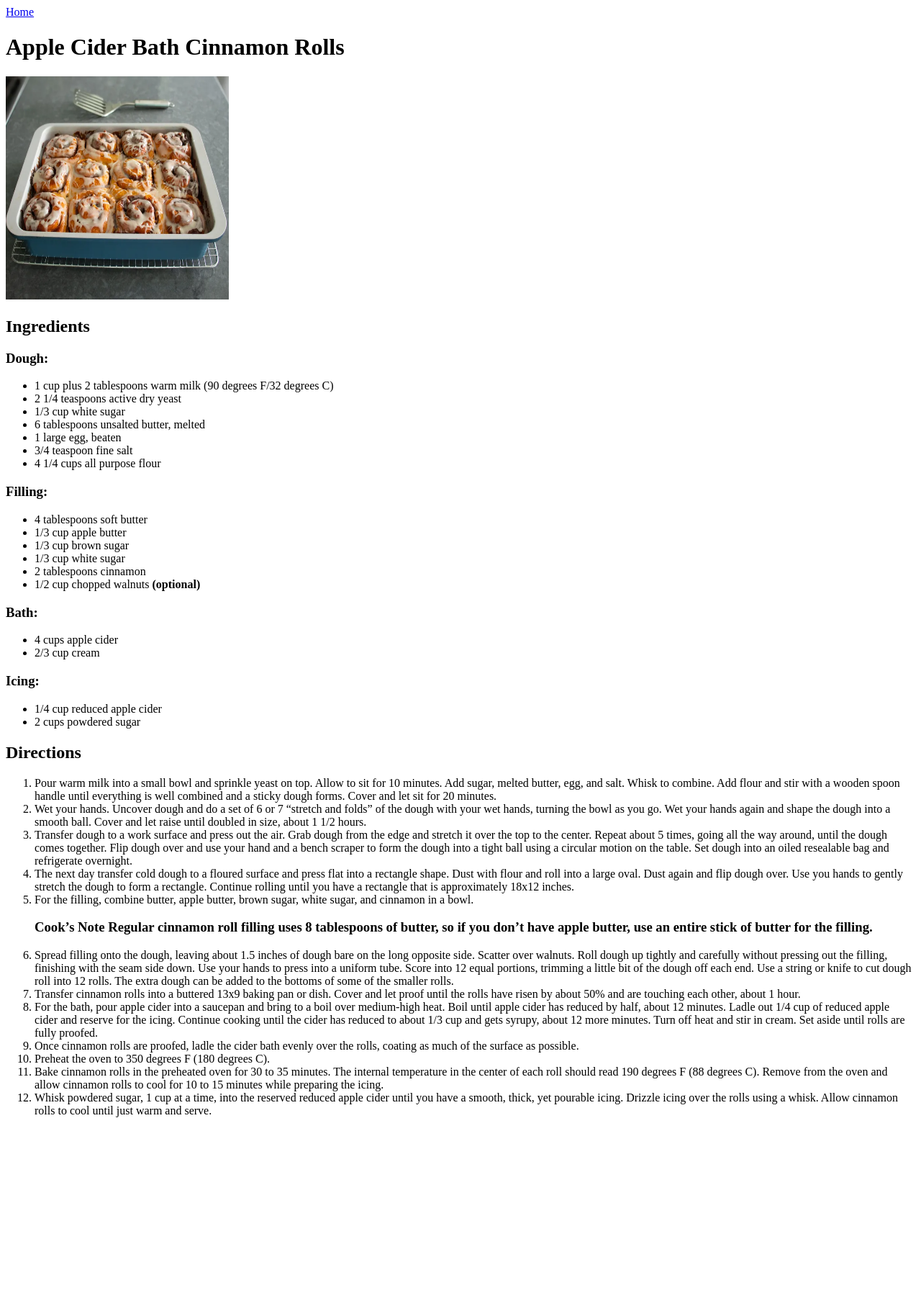
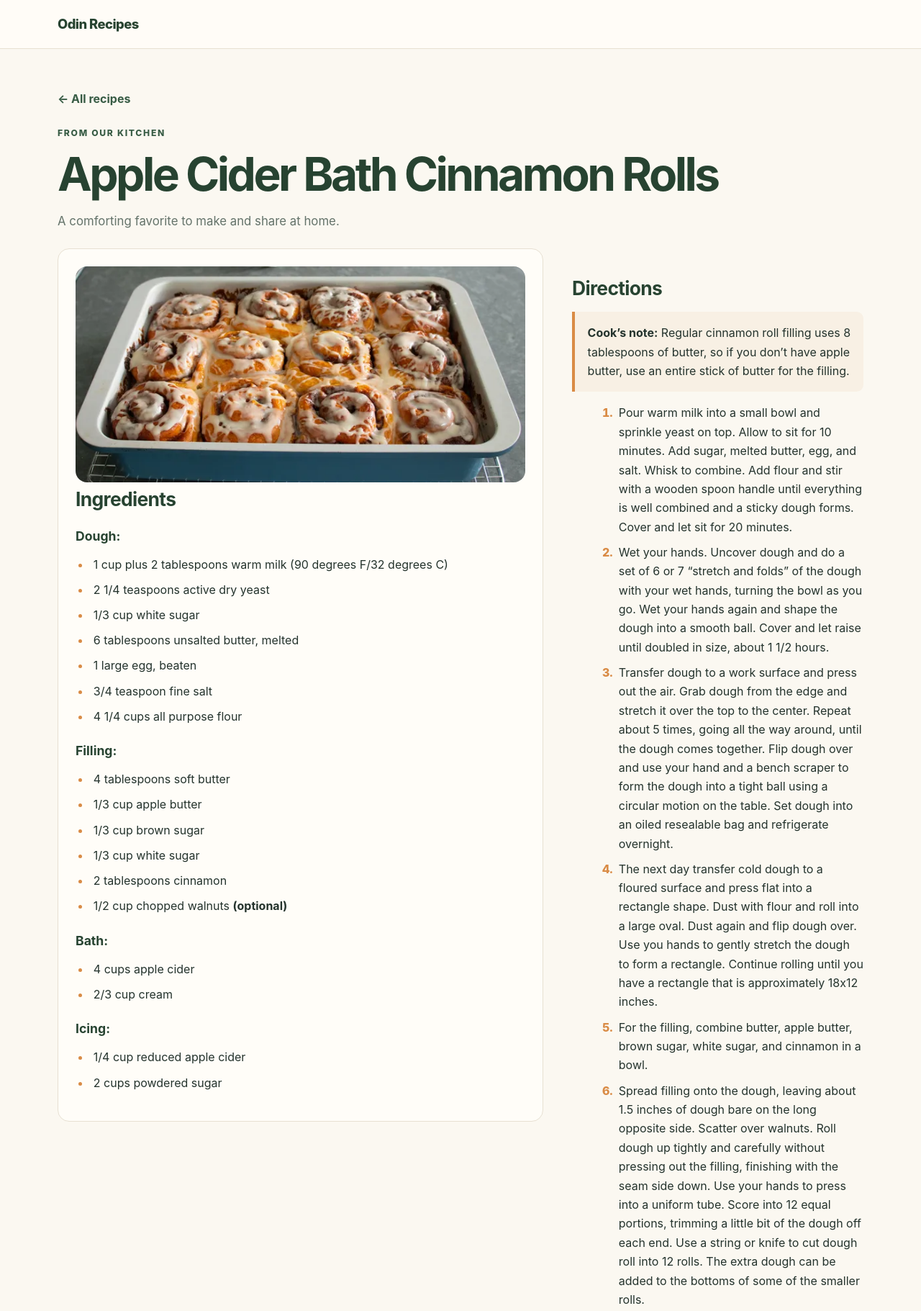
Before and after one commit to muhandalharthi28-oss/odin-recipes, a plain HTML site: page recipes/Apple-Cider-Bath-Cinnamon-Rolls.html in a window 1280 px wide. Shown: the top 1821 px of the page at 72% size. Before the commit the page ends 1568 px from the top, so only its background shows below. Drawn offline with Linux system fonts and the light colour scheme.

Commit message:
Upgrade recipe site design and pages

```diff
--- /dev/null
+++ b/CSS/style.css
@@ -0,0 +1,67 @@
+:root {
+  color-scheme: light;
+  --ink: #24332d;
+  --muted: #64736a;
+  --paper: #fbf8f1;
+  --card: #fffdf8;
+  --green: #385c45;
+  --green-dark: #274331;
+  --line: #e7e0d2;
+  --accent: #d98b45;
+  font-family: Inter, ui-sans-serif, system-ui, -apple-system, BlinkMacSystemFont, "Segoe UI", sans-serif;
+}
+
+* { box-sizing: border-box; }
+body {
+  margin: 0;
+  background: var(--paper);
+  color: var(--ink);
+  line-height: 1.65;
+}
+a { color: var(--green); }
+a:focus-visible { outline: 3px solid var(--accent); outline-offset: 3px; }
+.site-header {
+  padding: 1.15rem max(1.25rem, calc((100% - 1120px) / 2));
+  border-bottom: 1px solid var(--line);
+  background: rgba(255, 253, 248, .92);
+}
+.brand { color: var(--green-dark); font-weight: 800; letter-spacing: -.03em; text-decoration: none; font-size: 1.15rem; }
+main { width: min(1120px, calc(100% - 2.5rem)); margin: 0 auto; padding: 3.5rem 0 5rem; }
+.eyebrow { margin: 0 0 .6rem; color: var(--green); text-transform: uppercase; letter-spacing: .14em; font-size: .76rem; font-weight: 800; }
+h1, h2, h3 { line-height: 1.2; color: var(--green-dark); }
+h1 { margin: 0; font-size: clamp(2.35rem, 5vw, 4.25rem); letter-spacing: -.055em; }
+h2 { margin: 2.5rem 0 1rem; font-size: 1.65rem; letter-spacing: -.025em; }
+h3 { margin: 1.5rem 0 .5rem; font-size: 1.1rem; }
+p { color: var(--muted); }
+.hero { display: grid; grid-template-columns: 1fr .92fr; gap: 3rem; align-items: center; margin-bottom: 4rem; }
+.hero-copy p { max-width: 38rem; font-size: 1.1rem; margin: 1rem 0 0; }
+.hero-image { width: 100%; height: 340px; object-fit: cover; border-radius: 1.25rem; box-shadow: 0 18px 45px #24332d1c; }
+.recipe-grid { display: grid; grid-template-columns: repeat(3, minmax(0, 1fr)); gap: 1.25rem; }
+.recipe-card { overflow: hidden; border: 1px solid var(--line); border-radius: 1rem; background: var(--card); box-shadow: 0 8px 24px #24332d0a; transition: transform .18s ease, box-shadow .18s ease; }
+.recipe-card:hover { transform: translateY(-4px); box-shadow: 0 16px 34px #24332d14; }
+.recipe-card a { display: block; height: 100%; color: inherit; text-decoration: none; }
+.recipe-card img { display: block; width: 100%; height: 210px; object-fit: cover; }
+.card-copy { padding: 1.1rem 1.2rem 1.35rem; }
+.card-copy h3 { margin: 0; font-size: 1.2rem; }
+.card-copy p { margin: .45rem 0 0; font-size: .95rem; }
+.back-link { display: inline-flex; align-items: center; gap: .45rem; margin-bottom: 1.5rem; text-decoration: none; font-weight: 700; }
+.recipe-layout { display: grid; grid-template-columns: minmax(0, 1.25fr) minmax(270px, .75fr); gap: 2.5rem; align-items: start; }
+.recipe-intro { margin: .8rem 0 1.5rem; font-size: 1.05rem; }
+.recipe-image { width: 100%; height: 300px; object-fit: cover; border-radius: 1rem; }
+.recipe-panel { padding: 1.5rem; border: 1px solid var(--line); border-radius: 1rem; background: var(--card); }
+.recipe-panel h2 { margin-top: 0; }
+.recipe-panel ul, .directions { padding-left: 1.3rem; }
+li { padding-left: .25rem; margin: .55rem 0; }
+li::marker { color: var(--accent); font-weight: 800; }
+.recipe-note { padding: 1rem 1.1rem; border-left: 4px solid var(--accent); background: #f8f0e4; border-radius: 0 .6rem .6rem 0; }
+.site-footer { padding: 1.5rem; border-top: 1px solid var(--line); color: var(--muted); text-align: center; font-size: .9rem; }
+@media (max-width: 760px) {
+  main { padding: 2.5rem 0 3.5rem; }
+  .hero, .recipe-layout { grid-template-columns: 1fr; gap: 1.5rem; }
+  .hero { margin-bottom: 3rem; }
+  .hero-image { height: 260px; }
+  .recipe-grid { grid-template-columns: 1fr; }
+  .recipe-card img { height: 230px; }
+  .recipe-image { height: 260px; }
+}
+@media (prefers-reduced-motion: reduce) { *, *::before, *::after { scroll-behavior: auto !important; transition-duration: .01ms !important; } }
--- a/recipes/Apple-Cider-Bath-Cinnamon-Rolls.html
+++ b/recipes/Apple-Cider-Bath-Cinnamon-Rolls.html
@@ -1,16 +1,24 @@
 <!DOCTYPE html>
 <html lang="en">
 <head>
-    <meta charset="UTF-8">
-    <meta name="viewport" content="width=device-width, initial-scale=1.0">
-    <title>Document</title>
+  <meta charset="UTF-8">
+  <meta name="viewport" content="width=device-width, initial-scale=1.0">
+  <meta name="description" content="Make Apple Cider Bath Cinnamon Rolls with this step-by-step recipe.">
+  <title>Apple Cider Bath Cinnamon Rolls | Odin Recipes</title>
+  <link rel="stylesheet" href="../CSS/style.css">
 </head>
 <body>
-    <a href="../index.html">Home</a>
+  <header class="site-header"><a class="brand" href="../index.html">Odin Recipes</a></header>
+  <main>
+    <a class="back-link" href="../index.html" aria-label="Back to all recipes">← All recipes</a>
+    <p class="eyebrow">From our kitchen</p>
     <h1>Apple Cider Bath Cinnamon Rolls</h1>
-    <img src="../img/AppleCiderBathCinnamonRolls.webp" height="310px" width="310px" alt="AppleCiderBathCinnamonRolls">
-    <h2>Ingredients</h2>
-    <h3>Dough:</h3>
+    <p class="recipe-intro">A comforting favorite to make and share at home.</p>
+    <div class="recipe-layout">
+      <section class="recipe-panel" aria-labelledby="ingredients-title">
+        <img class="recipe-image" src="../img/AppleCiderBathCinnamonRolls.webp" alt="Apple Cider Bath Cinnamon Rolls">
+        <h2 id="ingredients-title">Ingredients</h2>
+        <h3>Dough:</h3>
     <ul>
         <li>1 cup plus 2 tablespoons warm milk (90 degrees F/32 degrees C)</li>
         <li>2 1/4 teaspoons active dry yeast</li>
@@ -39,24 +47,25 @@
         <li>1/4 cup reduced apple cider</li>
         <li>2 cups powdered sugar</li>
     </ul>
-    <h2>Directions</h2>
-    <ol>
+      </section>
+      <section aria-labelledby="directions-title">
+        <h2 id="directions-title">Directions</h2>
+        <aside class="recipe-note"><strong>Cook’s note:</strong> Regular cinnamon roll filling uses 8 tablespoons of butter, so if you don’t have apple butter, use an entire stick of butter for the filling.</aside>
+        <ol class="directions"><ol>
         <li>Pour warm milk into a small bowl and sprinkle yeast on top. Allow to sit for 10 minutes. Add sugar, melted butter, egg, and salt. Whisk to combine. Add flour and stir with a wooden spoon handle until everything is well combined and a sticky dough forms. Cover and let sit for 20 minutes.</li>
         <li>Wet your hands. Uncover dough and do a set of 6 or 7 “stretch and folds” of the dough with your wet hands, turning the bowl as you go. Wet your hands again and shape the dough into a smooth ball. Cover and let raise until doubled in size, about 1 1/2 hours.</li>
         <li>Transfer dough to a work surface and press out the air. Grab dough from the edge and stretch it over the top to the center. Repeat about 5 times, going all the way around, until the dough comes together. Flip dough over and use your hand and a bench scraper to form the dough into a tight ball using a circular motion on the table. Set dough into an oiled resealable bag and refrigerate overnight.</li>
         <li>The next day transfer cold dough to a floured surface and press flat into a rectangle shape. Dust with flour and roll into a large oval. Dust again and flip dough over. Use you hands to gently stretch the dough to form a rectangle. Continue rolling until you have a rectangle that is approximately 18x12 inches.</li>
-        <li>For the filling, combine butter, apple butter, brown sugar, white sugar, and cinnamon in a bowl.</li>
-    <h3>Cook’s Note
-Regular cinnamon roll filling uses 8 tablespoons of butter, so if you don’t have apple butter, use an entire stick of butter for the filling.</h3>
-        <li>Spread filling onto the dough, leaving about 1.5 inches of dough bare on the long opposite side. Scatter over walnuts. Roll dough up tightly and carefully without pressing out the filling, finishing with the seam side down. Use your hands to press into a uniform tube. Score into 12 equal portions, trimming a little bit of the dough off each end. Use a string or knife to cut dough roll into 12 rolls. The extra dough can be added to the bottoms of some of the smaller rolls.</li>
+        <li>For the filling, combine butter, apple butter, brown sugar, white sugar, and cinnamon in a bowl.</li><li>Spread filling onto the dough, leaving about 1.5 inches of dough bare on the long opposite side. Scatter over walnuts. Roll dough up tightly and carefully without pressing out the filling, finishing with the seam side down. Use your hands to press into a uniform tube. Score into 12 equal portions, trimming a little bit of the dough off each end. Use a string or knife to cut dough roll into 12 rolls. The extra dough can be added to the bottoms of some of the smaller rolls.</li>
         <li>Transfer cinnamon rolls into a buttered 13x9 baking pan or dish. Cover and let proof until the rolls have risen by about 50% and are touching each other, about 1 hour.</li>
         <li>For the bath, pour apple cider into a saucepan and bring to a boil over medium-high heat. Boil until apple cider has reduced by half, about 12 minutes. Ladle out 1/4 cup of reduced apple cider and reserve for the icing. Continue cooking until the cider has reduced to about 1/3 cup and gets syrupy, about 12 more minutes. Turn off heat and stir in cream. Set aside until rolls are fully proofed.</li>
         <li>Once cinnamon rolls are proofed, ladle the cider bath evenly over the rolls, coating as much of the surface as possible.</li>
         <li>Preheat the oven to 350 degrees F (180 degrees C).</li>
         <li>Bake cinnamon rolls in the preheated oven for 30 to 35 minutes. The internal temperature in the center of each roll should read 190 degrees F (88 degrees C). Remove from the oven and allow cinnamon rolls to cool for 10 to 15 minutes while preparing the icing.</li>
-        <li>Whisk powdered sugar, 1 cup at a time, into the reserved reduced apple cider until you have a smooth, thick, yet pourable icing.  Drizzle icing over the rolls using a whisk. Allow cinnamon rolls to cool until just warm and serve.</li>
-
-
-    </ol>
+        <li>Whisk powdered sugar, 1 cup at a time, into the reserved reduced apple cider until you have a smooth, thick, yet pourable icing.  Drizzle icing over the rolls using a whisk. Allow cinnamon rolls to cool until just warm and serve.</li></ol>
+      </section>
+    </div>
+  </main>
+  <footer class="site-footer"><a href="../index.html">Back to Odin Recipes</a></footer>
 </body>
 </html>
```
Also changed, not shown: index.html (+26 -8 lines), recipes/Baked-Italian-Chicken-Rollatini.html (+25 -11 lines), recipes/Mississippi-Sloppy-Joes.html (+25 -11 lines), 1 other file.
